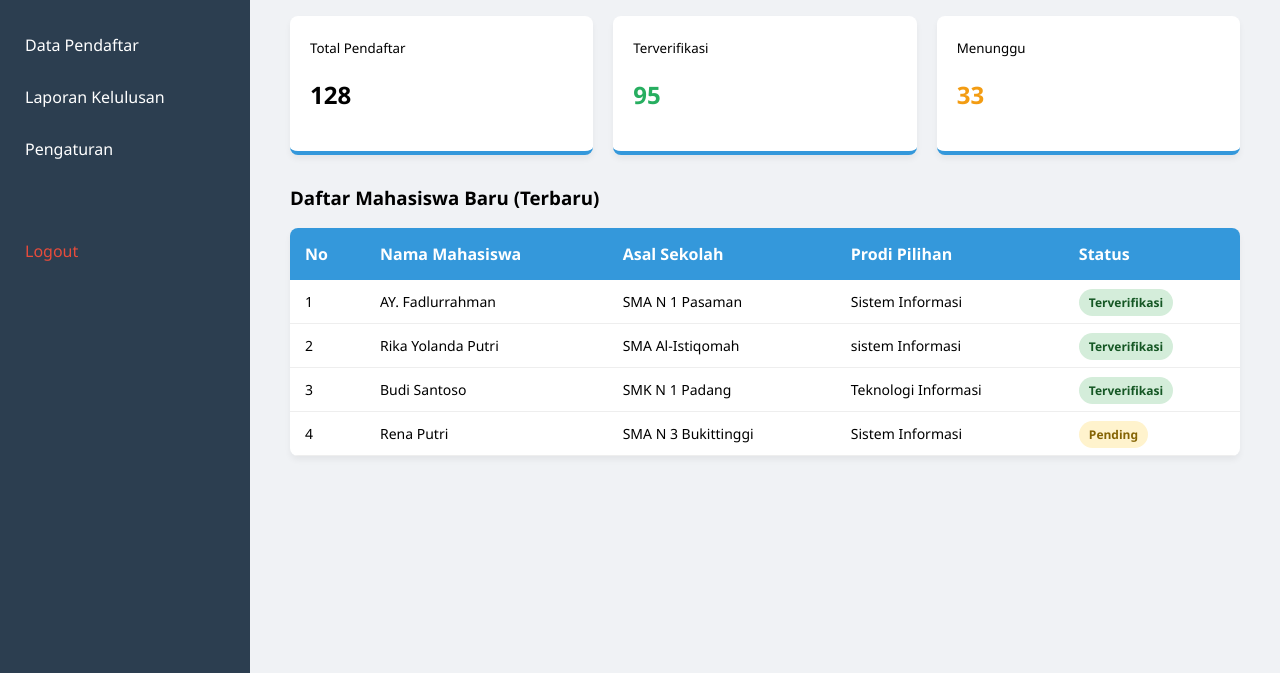
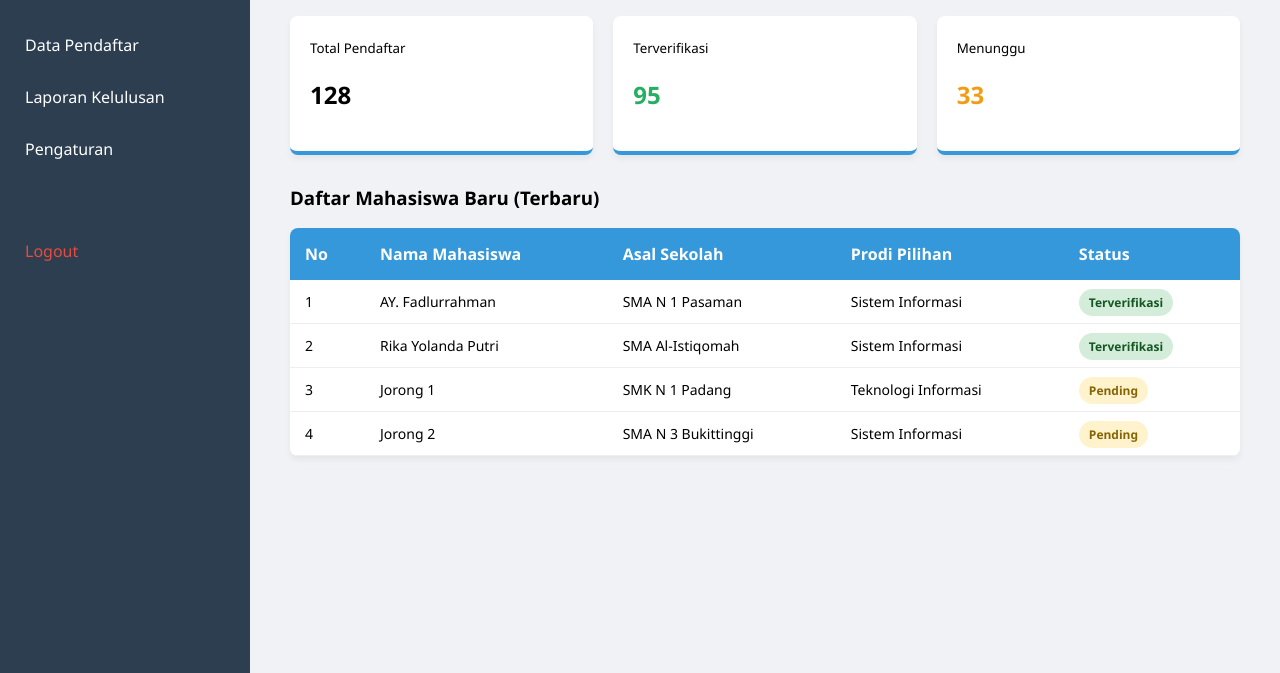
Before and after one commit to Serlan-code/web_register, a plain HTML site: page admin.html in a window 1280 px wide. Shown: the part 127-800 px from the top of the page. Drawn offline with Linux system fonts and the light colour scheme.

Commit message:
Update admin.html

```diff
--- a/admin.html
+++ b/admin.html
@@ -134,19 +134,19 @@
                 <td>2</td>
                 <td>Rika Yolanda Putri</td>
                 <td>SMA Al-Istiqomah</td>
-                <td>sistem Informasi</td>
+                <td>Sistem Informasi</td>
                 <td><span class="badge bg-success">Terverifikasi</span></td>
             </tr>
             <tr>
                 <td>3</td>
-                <td>Budi Santoso</td>
+                <td>Jorong 1</td>
                 <td>SMK N 1 Padang</td>
                 <td>Teknologi Informasi</td>
-                <td><span class="badge bg-success">Terverifikasi</span></td>
+                <td><span class="badge bg-warning">Pending</span></td>
             </tr>
             <tr>
                 <td>4</td>
-                <td>Rena Putri</td>
+                <td>Jorong 2</td>
                 <td>SMA N 3 Bukittinggi</td>
                 <td>Sistem Informasi</td>
                 <td><span class="badge bg-warning">Pending</span></td>
```
